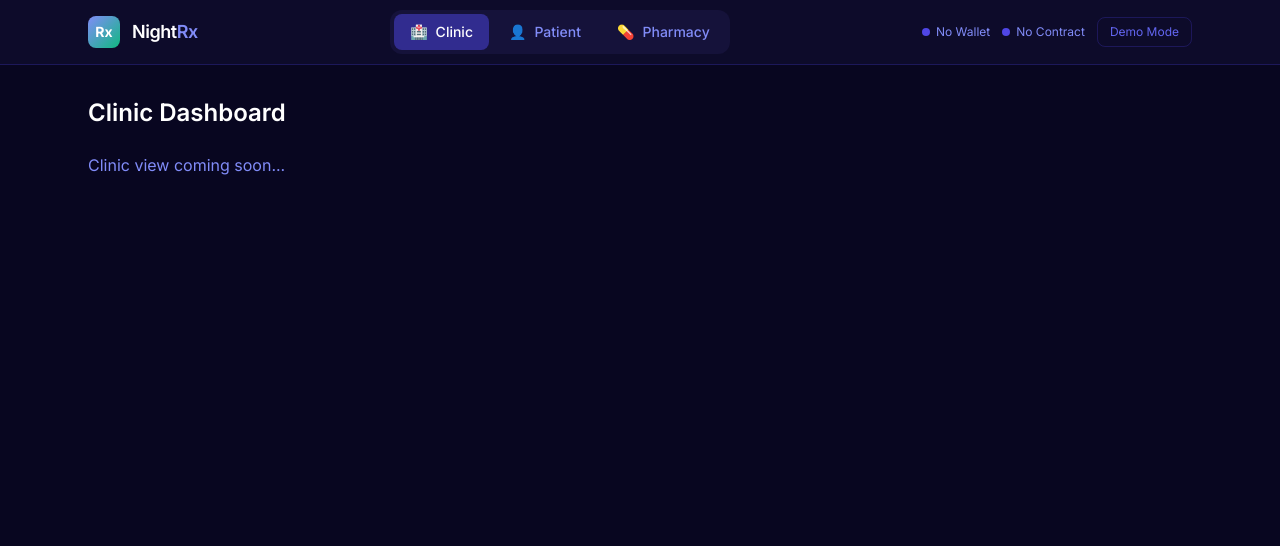
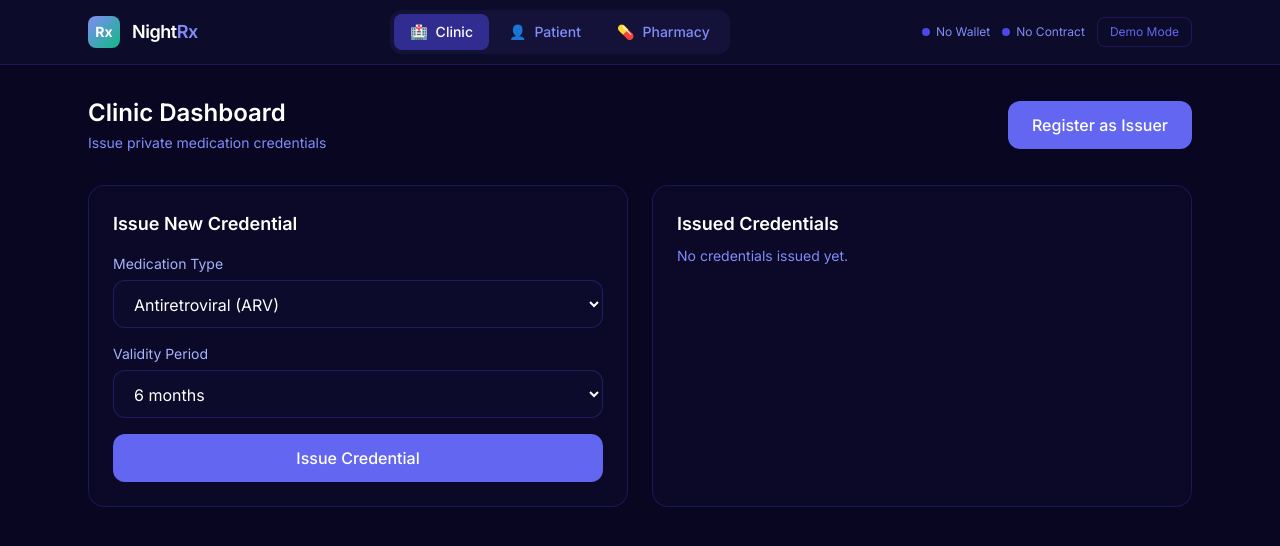
Before and after one commit to 0xNoramiya/nightrx, a React (Vite) app: page / in a window 1280 px wide. Shown: the top 546 px of the page. Built offline with nearby package versions, Linux system fonts and the light colour scheme.

Commit message:
feat: add Clinic dashboard with issuer registration and credential issuance

```diff
--- a/src/app/clinic/ClinicDashboard.tsx
+++ b/src/app/clinic/ClinicDashboard.tsx
@@ -1,8 +1,60 @@
+import { motion } from 'framer-motion';
+import { useStore } from '../../store/store';
+import { generateRandomSecret, hashString } from '../../midnight/wallet';
+import IssueCredentialForm from './IssueCredentialForm';
+import IssuedCredentialsList from './IssuedCredentialsList';
+
 export default function ClinicDashboard() {
+  const { issuerRegistered, issuerId, setIssuerKeys, setIssuerRegistered, setLoading, setError, loading } = useStore();
+
+  const handleRegisterIssuer = async () => {
+    setLoading(true);
+    setError(null);
+    try {
+      const secret = generateRandomSecret();
+      const id = hashString('nightrx:issuer:' + secret);
+      setIssuerKeys(id, secret);
+      await new Promise((resolve) => setTimeout(resolve, 1500));
+      setIssuerRegistered(true);
+    } catch (err) {
+      setError(err instanceof Error ? err.message : 'Failed to register issuer');
+    } finally {
+      setLoading(false);
+    }
+  };
+
   return (
     <div>
-      <h2 className="text-2xl font-semibold mb-6">Clinic Dashboard</h2>
-      <p className="text-midnight-400">Clinic view coming soon...</p>
+      <div className="flex items-center justify-between mb-8">
+        <div>
+          <h2 className="text-2xl font-semibold">Clinic Dashboard</h2>
+          <p className="text-midnight-400 text-sm mt-1">Issue private medication credentials</p>
+        </div>
+        {!issuerRegistered ? (
+          <button onClick={handleRegisterIssuer} disabled={loading} className="btn-primary">
+            {loading ? (
+              <span className="flex items-center gap-2">
+                <motion.span animate={{ rotate: 360 }} transition={{ repeat: Infinity, duration: 1, ease: 'linear' }} className="inline-block w-4 h-4 border-2 border-white/30 border-t-white rounded-full" />
+                Registering...
+              </span>
+            ) : 'Register as Issuer'}
+          </button>
+        ) : (
+          <div className="flex items-center gap-2 text-sm text-medical-green">
+            <div className="w-2 h-2 bg-medical-green rounded-full" />
+            Registered Issuer
+          </div>
+        )}
+      </div>
+      {issuerRegistered && issuerId && (
+        <div className="text-xs text-midnight-500 mb-6 font-mono truncate">
+          Issuer ID: {issuerId.slice(0, 16)}...{issuerId.slice(-8)}
+        </div>
+      )}
+      <div className="grid gap-6 lg:grid-cols-2">
+        <IssueCredentialForm />
+        <IssuedCredentialsList />
+      </div>
     </div>
   );
 }
--- /dev/null
+++ b/src/app/clinic/IssueCredentialForm.tsx
@@ -0,0 +1,88 @@
+import { useState } from 'react';
+import { motion } from 'framer-motion';
+import QRCode from 'react-qr-code';
+import { useStore } from '../../store/store';
+import { MEDICATION_TYPES } from '../../midnight/types';
+import { createCredential } from '../../credential/credential';
+import { computeCommitment } from '../../midnight/contract';
+import { credentialToQR } from '../../credential/qr';
+
+export default function IssueCredentialForm() {
+  const { issuerId, issuerRegistered, addIssuedCredential, setLoading, setError } = useStore();
+
+  const [medicationType, setMedicationType] = useState(MEDICATION_TYPES[0].value);
+  const [validMonths, setValidMonths] = useState(6);
+  const [issuedCredentialQR, setIssuedCredentialQR] = useState<string | null>(null);
+
+  const handleIssue = async () => {
+    if (!issuerId || !issuerRegistered) {
+      setError('Register as an issuer first');
+      return;
+    }
+
+    setLoading(true);
+    setError(null);
+
+    try {
+      const now = new Date();
+      const expiry = new Date(now);
+      expiry.setMonth(expiry.getMonth() + validMonths);
+
+      const credential = createCredential({
+        issuerId,
+        medicationType,
+        validFrom: now,
+        expiryDate: expiry,
+      });
+
+      const commitment = computeCommitment(credential);
+
+      await new Promise((resolve) => setTimeout(resolve, 1500));
+
+      addIssuedCredential({
+        credential,
+        commitment,
+        issuedAt: Date.now(),
+      });
+
+      setIssuedCredentialQR(credentialToQR(credential));
+    } catch (err) {
+      setError(err instanceof Error ? err.message : 'Failed to issue credential');
+    } finally {
+      setLoading(false);
+    }
+  };
+
+  return (
+    <div className="card">
+      <h3 className="text-lg font-semibold mb-4">Issue New Credential</h3>
+      <div className="space-y-4">
+        <div>
+          <label className="block text-sm text-midnight-300 mb-1.5">Medication Type</label>
+          <select value={medicationType} onChange={(e) => setMedicationType(e.target.value)} className="input w-full">
+            {MEDICATION_TYPES.map((med) => (
+              <option key={med.value} value={med.value}>{med.label}</option>
+            ))}
+          </select>
+        </div>
+        <div>
+          <label className="block text-sm text-midnight-300 mb-1.5">Validity Period</label>
+          <select value={validMonths} onChange={(e) => setValidMonths(Number(e.target.value))} className="input w-full">
+            <option value={1}>1 month</option>
+            <option value={3}>3 months</option>
+            <option value={6}>6 months</option>
+            <option value={12}>12 months</option>
+          </select>
+        </div>
+        <button onClick={handleIssue} className="btn-primary w-full">Issue Credential</button>
+      </div>
+      {issuedCredentialQR && (
+        <motion.div initial={{ opacity: 0, scale: 0.95 }} animate={{ opacity: 1, scale: 1 }} className="mt-6 p-6 bg-white rounded-xl flex flex-col items-center gap-4">
+          <p className="text-midnight-900 text-sm font-medium">Scan to import credential</p>
+          <QRCode value={issuedCredentialQR} size={200} />
+          <button onClick={() => navigator.clipboard.writeText(issuedCredentialQR)} className="text-xs text-midnight-500 hover:text-midnight-700 underline">Copy as JSON</button>
+        </motion.div>
+      )}
+    </div>
+  );
+}
--- /dev/null
+++ b/src/app/clinic/IssuedCredentialsList.tsx
@@ -0,0 +1,36 @@
+import { useStore } from '../../store/store';
+import { MEDICATION_TYPES } from '../../midnight/types';
+
+function getMedLabel(value: string): string {
+  return MEDICATION_TYPES.find((m) => m.value === value)?.label ?? value;
+}
+
+export default function IssuedCredentialsList() {
+  const { issuedCredentials } = useStore();
+
+  if (issuedCredentials.length === 0) {
+    return (
+      <div className="card">
+        <h3 className="text-lg font-semibold mb-2">Issued Credentials</h3>
+        <p className="text-midnight-400 text-sm">No credentials issued yet.</p>
+      </div>
+    );
+  }
+
+  return (
+    <div className="card">
+      <h3 className="text-lg font-semibold mb-4">Issued Credentials</h3>
+      <div className="space-y-3">
+        {issuedCredentials.map((record, i) => (
+          <div key={i} className="flex items-center justify-between py-3 px-4 bg-midnight-800/30 rounded-xl">
+            <div>
+              <p className="text-sm font-medium">{getMedLabel(record.credential.medicationType)}</p>
+              <p className="text-xs text-midnight-400">Issued {new Date(record.issuedAt).toLocaleDateString()}</p>
+            </div>
+            <div className="text-medical-green text-xs font-medium">Issued</div>
+          </div>
+        ))}
+      </div>
+    </div>
+  );
+}
```
